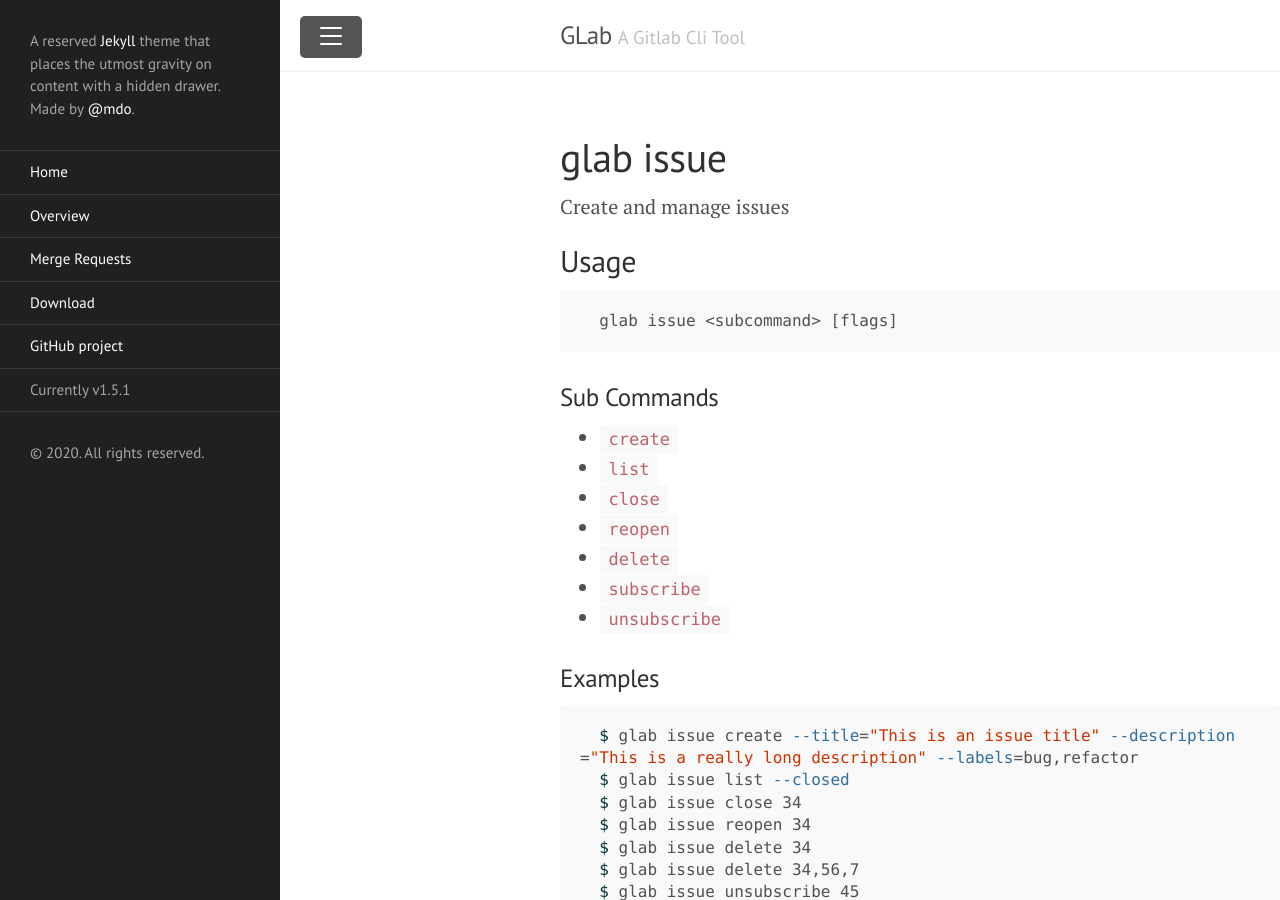
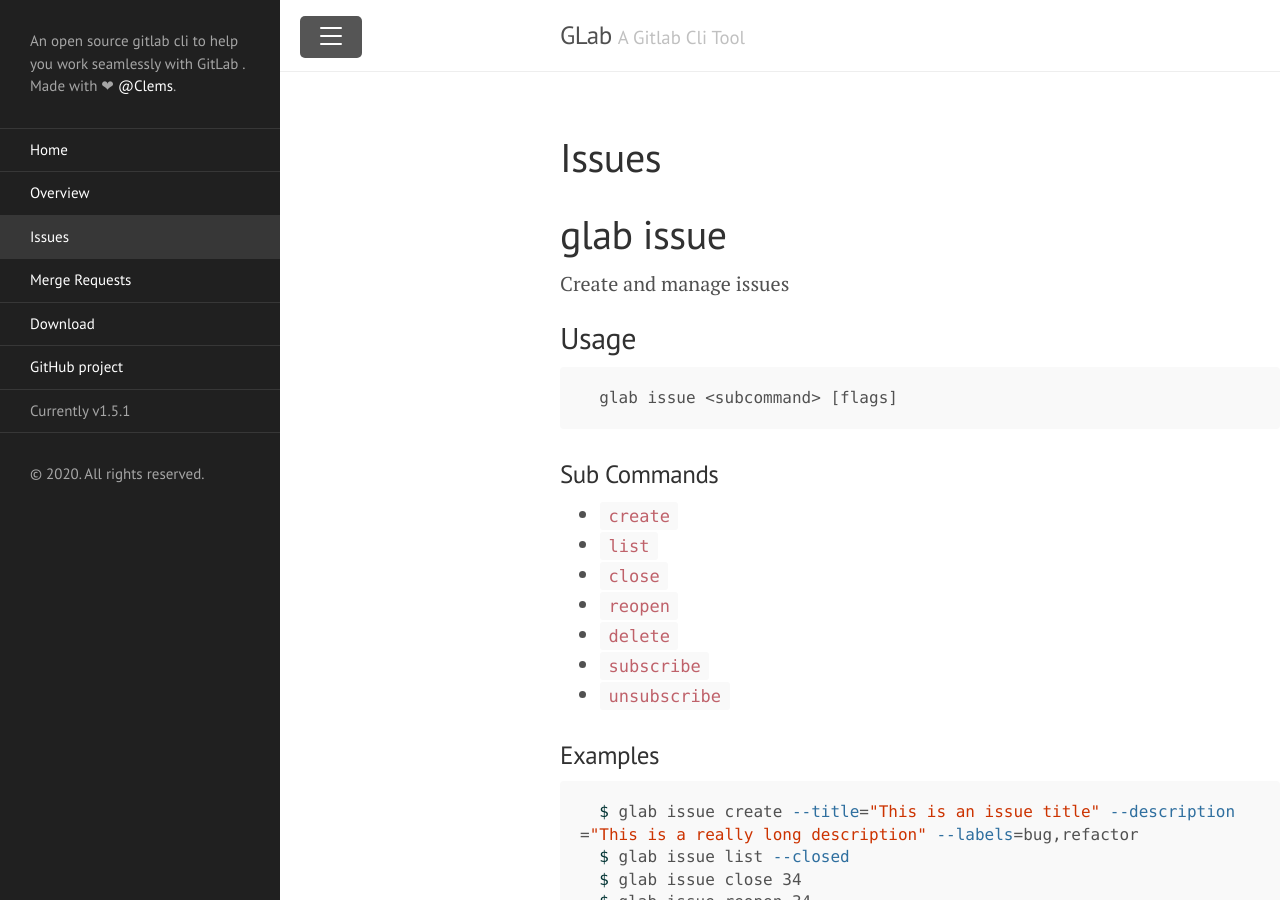
Before and after one commit to profclems/glab, a Jekyll site: the page built from docs/issues.md, in a window 1280 px wide and 900 px high. Built offline with Jekyll 4.4.1, drawn with Linux system fonts in a browser that asks for light colours.

Commit message:
Update docs

```diff
--- a/docs/_config.yml
+++ b/docs/_config.yml
@@ -1,7 +1,7 @@
 # Setup
 title:               GLab
 tagline:             'A Gitlab Cli Tool'
-description:         'A reserved <a href="https://jekyllrb.com" target="_blank">Jekyll</a> theme that places the utmost gravity on content with a hidden drawer. Made by <a href="https://twitter.com/mdo" target="_blank">@mdo</a>.'
+description:         'An open source gitlab cli to help you work seamlessly with GitLab . Made with ❤ <a href="https://clementsam.tech" target="_blank">@Clems</a>.'
 url:                 https://clementsam.tech/glab
 baseurl:             ''
 paginate:            5
```
Also changed, not shown: docs/issues.md (+1 -1 lines).
